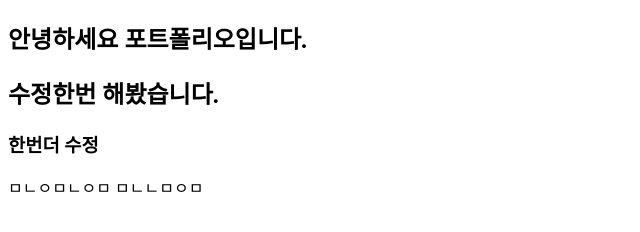
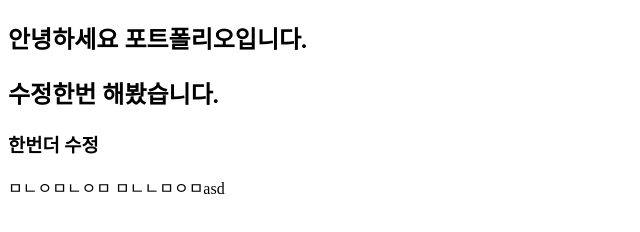
Before and after one commit to kimyongwoo18/kimyongwoo18.github.io, a plain HTML site: page index.html in a window 1280 px wide. Shown: the full height of the page, 0-640 px from the left. Drawn offline with Linux system fonts and the light colour scheme.

Commit message:
한번더수정

```diff
--- a/index.html
+++ b/index.html
@@ -10,6 +10,6 @@
     <h2>안녕하세요 포트폴리오입니다.</h2>
     <h2>수정한번 해봤습니다.</h2>
     <h3>한번더 수정</h3>ㅁㄴㅇㅁㄴㅇㅁ
-    ㅁㄴㄴㅁㅇㅁ
+    ㅁㄴㄴㅁㅇㅁasd
 </body>
 </html>
```
